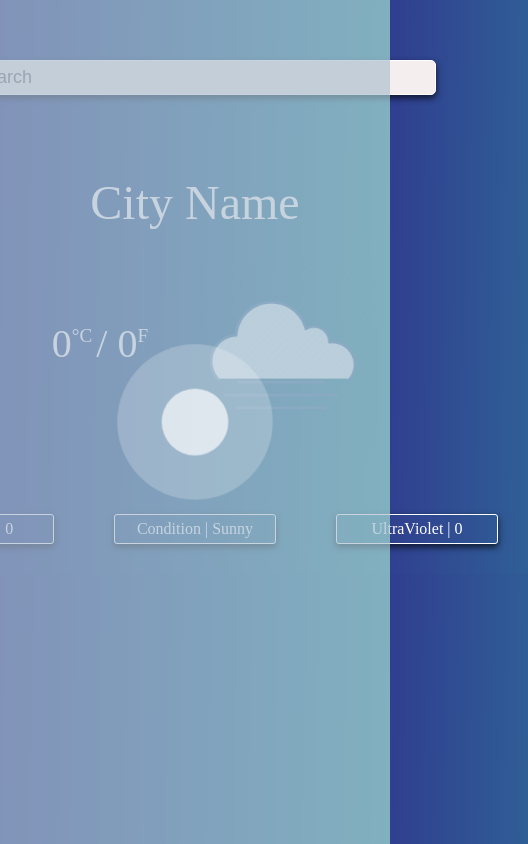
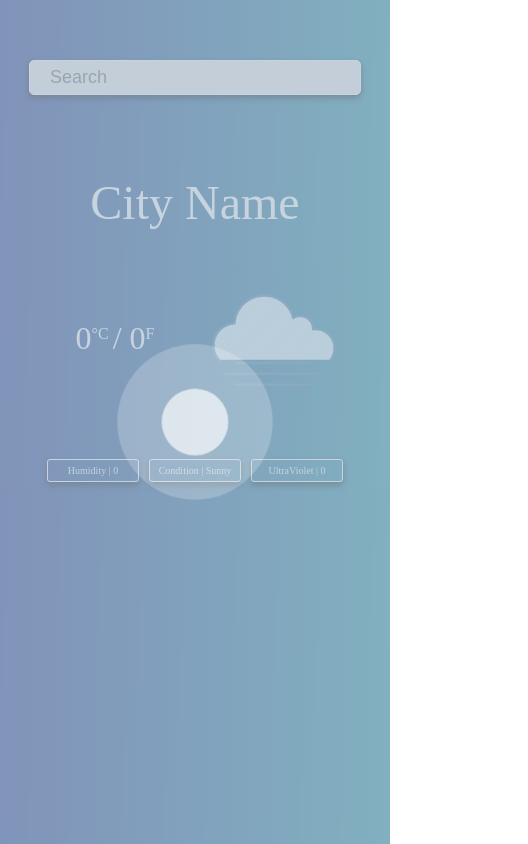
Before and after one commit to SauravKumar-max/weatherapp, a plain HTML site: page index.html in a window 390 px wide. Shown: the whole page, 528 px wide, since content can reach past the window. Drawn offline with Linux system fonts and the light colour scheme.

Commit message:
style: added media query

```diff
--- a/style.css
+++ b/style.css
@@ -56,7 +56,7 @@ body{
 
 .condition div{
     text-align: center;
-    min-width: 150px;
+    width: 150px;
     margin: 30px;
     font-size: 16px;
     padding: 5px;
@@ -117,3 +117,29 @@ body{
         transform: scale(1);
     }
 }
+
+
+@media (max-width: 660px){
+    .search{
+        width: 300px;
+    }
+
+    .temperature p{
+        font-size: 2rem;
+    }
+
+    .temperature span{
+        font-size: 1rem;
+        margin-top: 5px;
+    }
+
+    .image{
+        width: 160px;
+    }
+
+    .condition div{
+        width: 80px;
+        margin: 5px;
+        font-size: 10px;
+    }
+}
```
